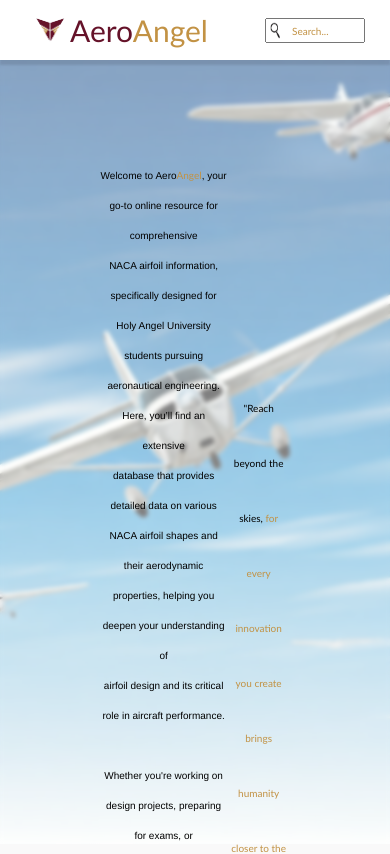
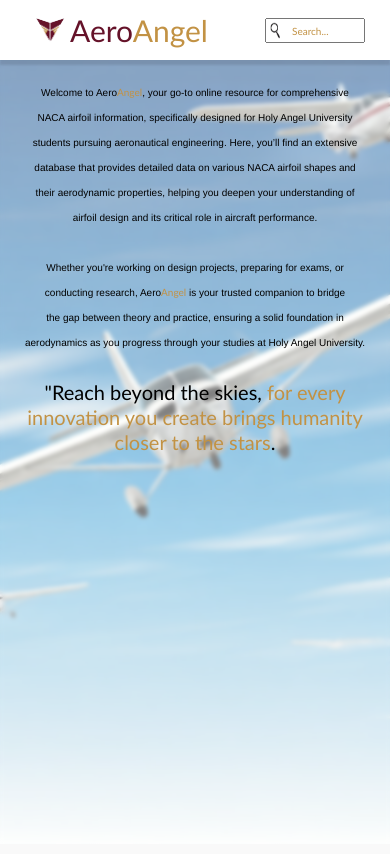
Before and after one commit to mrnatividad/Aeroangel, a React (Create React App) app: page / in a window 390 px wide. Shown: the top 854 px of the page. Built offline with nearby package versions, Linux system fonts and the light colour scheme.

Commit message:
second commit

```diff
--- a/package.json
+++ b/package.json
@@ -3,6 +3,7 @@
   "version": "0.1.0",
   "private": true,
   "dependencies": {
+    "@fortawesome/fontawesome-free": "^6.6.0",
     "@testing-library/jest-dom": "^5.17.0",
     "@testing-library/react": "^13.4.0",
     "@testing-library/user-event": "^13.5.0",
--- a/src/components/home.css
+++ b/src/components/home.css
@@ -28,3 +28,30 @@
     text-align: center;
     line-height: 55px;
 }
+
+@media screen and (max-width:800px) {
+    .home{
+        padding: 20px 20px;
+        display: flex;
+        flex-direction: column;
+        align-items: center;
+    }
+
+    .home-quote p {
+        text-align: center;
+        line-height: 25px;
+        font-size: 20px;
+    }
+
+    .home-text p{
+        line-height: 25px;
+        font-weight: 500;
+        font-family: 'Franklin Gothic Medium', 'Arial Narrow', Arial, sans-serif;
+        margin-bottom: 25px;
+        font-size: 10px;
+    }
+
+    .home-quote{
+        font-size: 35px;
+    }
+}
--- a/src/components/partials/Header.js
+++ b/src/components/partials/Header.js
@@ -1,13 +1,22 @@
 import { Link} from "react-router-dom";
 import './header.css';
 import { useNavigate } from "react-router-dom";
+import { useState } from "react";
+import '@fortawesome/fontawesome-free/css/all.min.css';
 
 const Header = () => {
     const navigate = useNavigate();
+    const [isOpen, setIsOpen] = useState(false)
 
     const handleLogoClicked = () => {
         navigate('/');
     }
+
+    const handleOpenClose = () => {
+        setIsOpen(prev => !prev)
+    }
+
+
 
 
     return (
--- a/src/components/partials/header.css
+++ b/src/components/partials/header.css
@@ -1,3 +1,4 @@
+
 
 body {
     font-family: Arial, sans-serif;
@@ -39,7 +40,7 @@ span{
 .navbar-container{
     justify-content: space-between;
     display: flex;
-    align-items: flex-start;
+    align-items: center;
     padding: 5px;
 }
 
@@ -206,4 +207,5 @@ input::placeholder{
         height: 25px;
         width: 20px;
     }
+
 }
```
Also changed, not shown: 1 other file (tests, documents, lock files or other folders).
